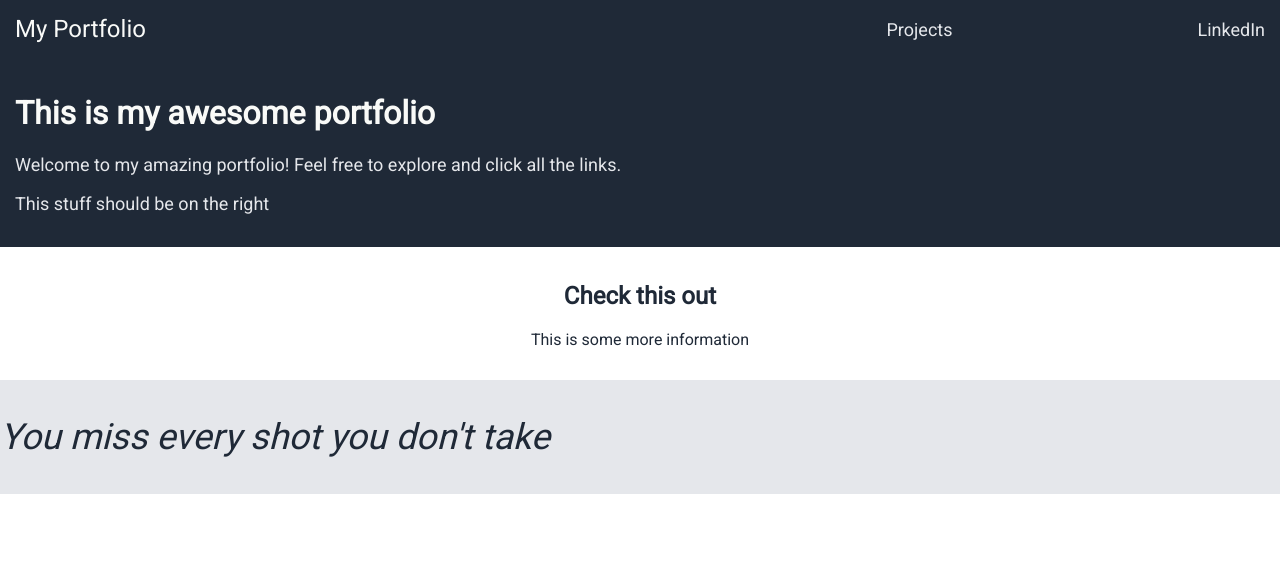
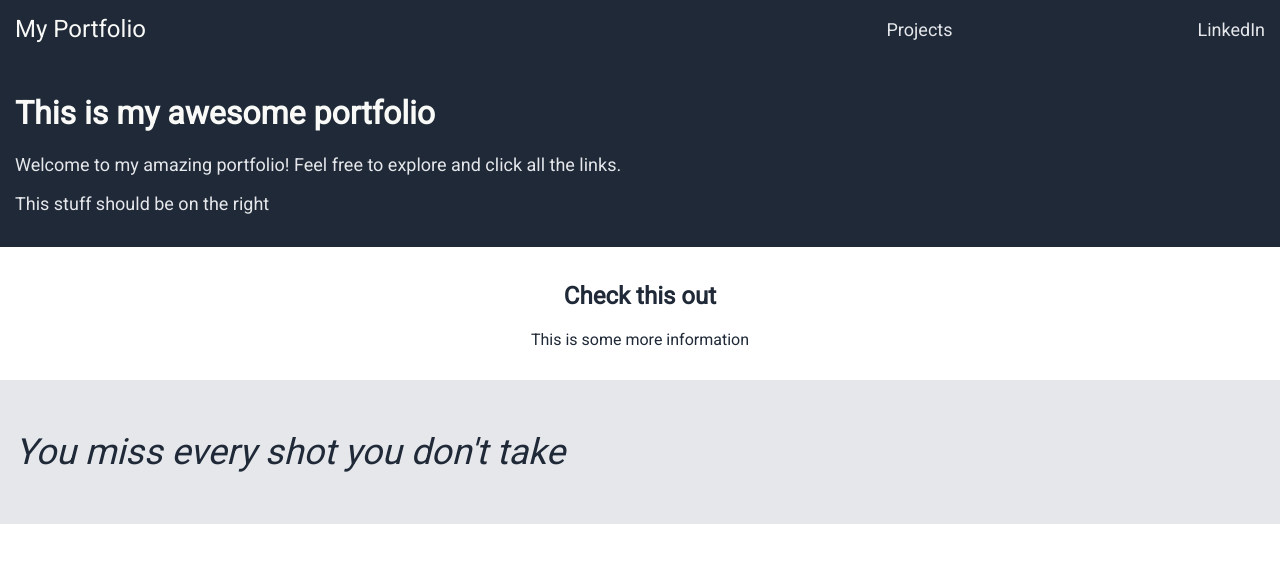
Before and after one commit to ntrierw/odin-landingpage, a plain HTML site: page index.html in a window 1280 px wide. Drawn offline with Linux system fonts and the light colour scheme.

Commit message:
Fixing css typo

```diff
--- a/style.css
+++ b/style.css
@@ -70,7 +70,7 @@ body {
 .quote {
   background-color: #E5E7EB;
   color: #1F2937;
-  padding; 15px;
+  padding: 15px;
 }
 
 .quote p {
```
